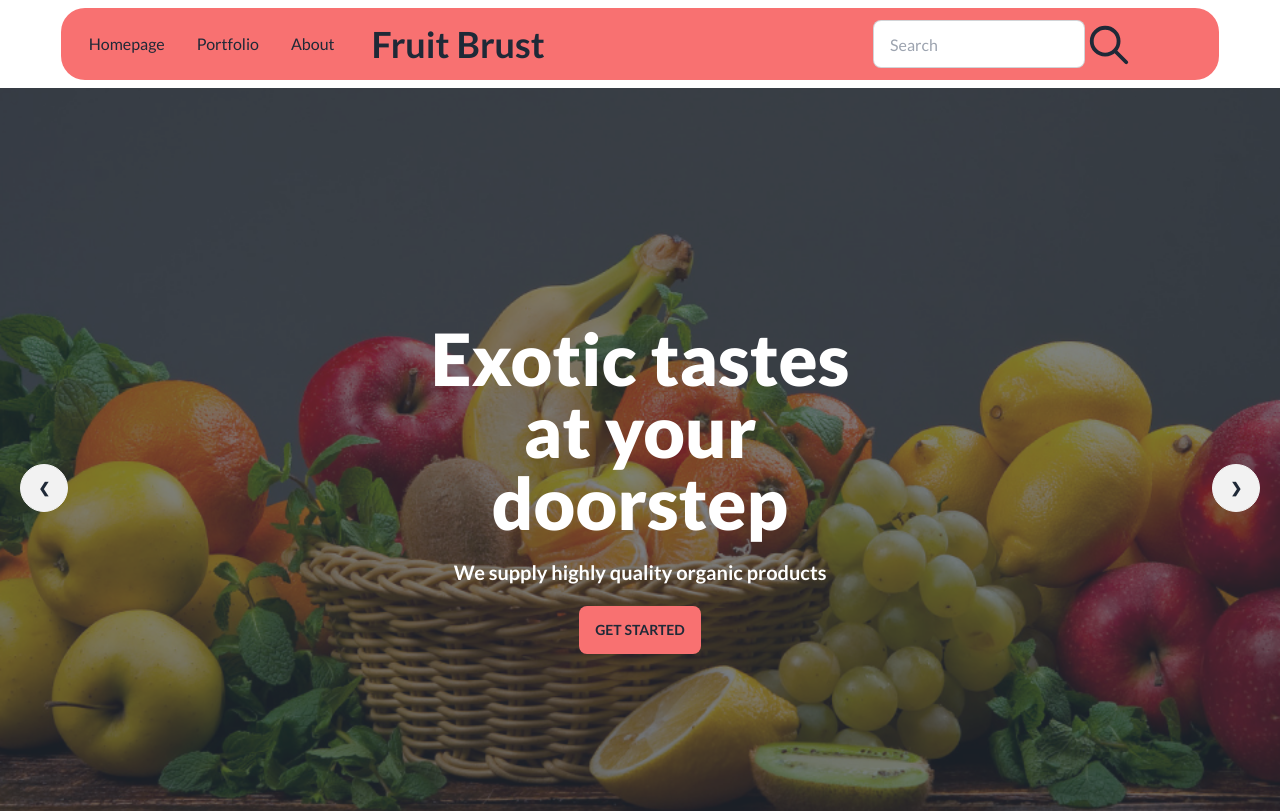
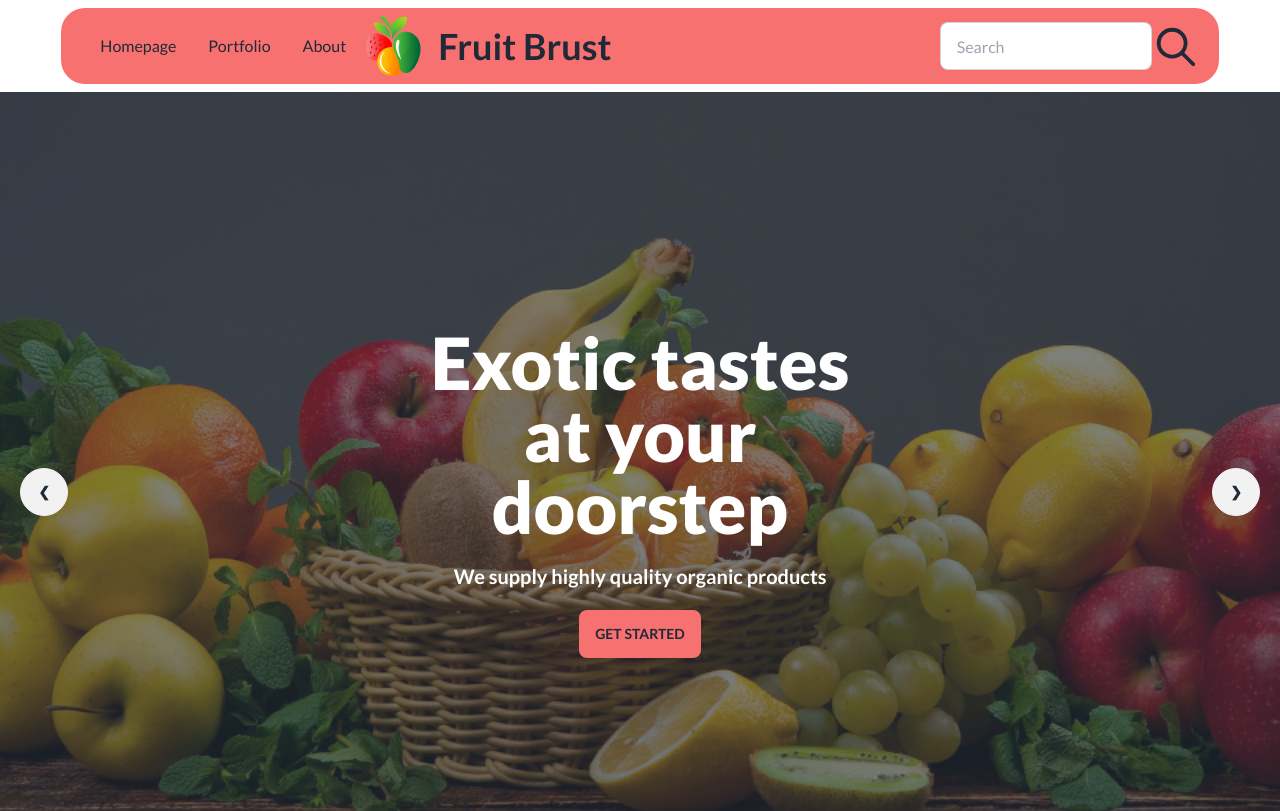
Before and after one commit to azir9200/responsive-fruits, a plain HTML site: page index.html in a window 1280 px wide. Shown: the top 811 px of the page. Drawn offline with nearby package versions, Linux system fonts and the light colour scheme; grey boxes are pictures that could not be loaded.

Commit message:
image added

```diff
--- a/index.html
+++ b/index.html
@@ -23,14 +23,14 @@
   <!-- navbar start here -->
   <header>
     <div class="navbar">
-      <div class="navbar bg-red-400 rounded-3xl w-11/12 mx-auto md:">
+      <div class="navbar justify-center bg-red-400 rounded-3xl w-11/12 mx-auto md:">
         <ul class="menu text-base menu-horizontal px-1">
           <li><a>Homepage</a></li>
           <li><a>Portfolio</a></li>
           <li><a>About</a></li>
         </ul>
         <div class="navbar-center">
-          <img src="../daisyui-fruit/images/logo.png" alt="" />
+          <img src="images/logo.png" alt="" />
           <a class="btn btn-ghost normal-case text-xl lg:text-4xl">Fruit Brust</a>
         </div>
 
```
